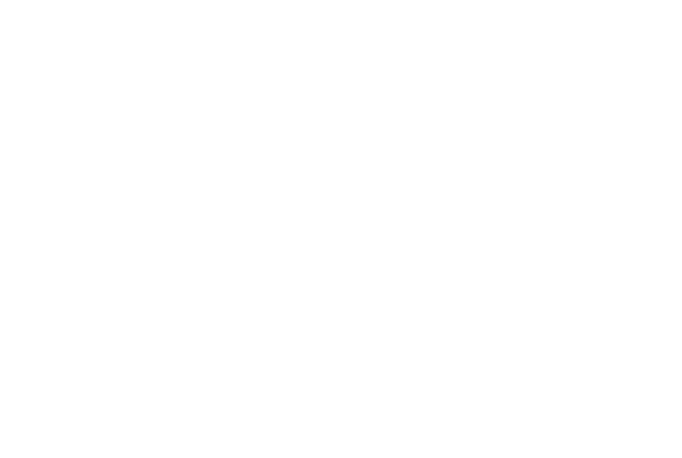
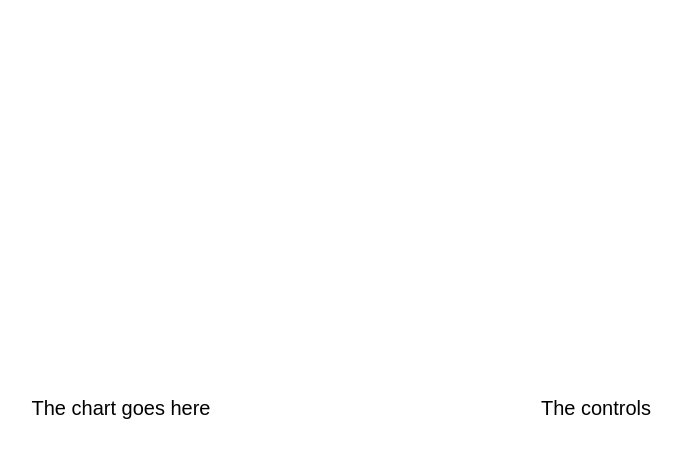
Before and after one commit to Jordanw95/chart-js-axis-plugin-demo, a React app: page / in a window 1280 px wide. Both pictures are taken after a click on the button "View demo...". Shown: the top 458 px of the page, without its empty margins (397-1079 px from the left). Built offline with nearby package versions, Linux system fonts and the light colour scheme; the HTML template or start-up script is replaced by a standard one.

Commit message:
container built, plugin demo, chart and chart controls components added

```diff
--- /dev/null
+++ b/src/components/chart-controls/chartControls.tsx
@@ -0,0 +1,22 @@
+import React from 'react';
+import Text from '../../ui/text';
+
+interface ChartControlsProps {}
+
+interface ChartControlsState {}
+
+class ChartControls extends React.Component<
+  ChartControlsProps,
+  ChartControlsState
+> {
+  constructor(props: ChartControlsProps) {
+    super(props);
+    this.state = {};
+  }
+
+  render() {
+    return <Text size="lg"> The controls </Text>;
+  }
+}
+
+export default ChartControls;
--- /dev/null
+++ b/src/components/chart-controls/index.tsx
@@ -0,0 +1,3 @@
+import ChartControls from './chartControls';
+
+export default ChartControls;
--- /dev/null
+++ b/src/components/chart/chart.tsx
@@ -0,0 +1,19 @@
+import React from 'react';
+import Text from '../../ui/text';
+
+interface ChartProps {}
+
+interface ChartState {}
+
+class Chart extends React.Component<ChartProps, ChartState> {
+  constructor(props: ChartProps) {
+    super(props);
+    this.state = {};
+  }
+
+  render() {
+    return <Text size="lg"> The chart goes here </Text>;
+  }
+}
+
+export default Chart;
--- /dev/null
+++ b/src/components/chart/index.tsx
@@ -0,0 +1,3 @@
+import Chart from './chart';
+
+export default Chart;
--- a/src/components/entrance/entrance.tsx
+++ b/src/components/entrance/entrance.tsx
@@ -5,20 +5,35 @@
 
 interface EntranceProps {
   onEnter: () => void;
+  fadeDuration: number;
+}
+
+interface EntranceState {
   fade: boolean;
 }
 
-class Entrance extends React.Component<EntranceProps, {}> {
+class Entrance extends React.Component<EntranceProps, EntranceState> {
   constructor(props: EntranceProps) {
     super(props);
+    this.state = {
+      fade: false,
+    };
   }
+
+  handleEnter = () => {
+    this.setState({ fade: true });
+    setTimeout(() => this.props.onEnter(), this.props.fadeDuration * 1000);
+  };
 
   render() {
     const bodyClass = `${styles['entrance-body']} ${
-      this.props.fade && styles.fade
+      this.state.fade && styles.fade
     }`;
+    const style = {
+      '--fade-out-duration': `${this.props.fadeDuration}s`,
+    } as React.CSSProperties;
     return (
-      <div className={bodyClass}>
+      <div className={bodyClass} style={style}>
         <div className={styles.container}>
           <div className={styles.left}>
             <div className={styles['icon-container']}>
@@ -36,7 +51,7 @@
           </div>
           <div className={styles.splitter}></div>
           <div className={styles['button-container']}>
-            <Button onClick={() => this.props.onEnter()} variant="fancy">
+            <Button onClick={() => this.handleEnter()} variant="fancy">
               View demo...
             </Button>
           </div>
--- a/src/components/entrance/style.css
+++ b/src/components/entrance/style.css
@@ -1,3 +1,7 @@
+:root{
+    --fade-out-duration: 3s;
+}
+
 .entrance-body{
     overflow: hidden;
     position: absolute;
@@ -11,7 +15,7 @@
 .fade {
     visibility: hidden;
     opacity: 0;
-    transition: visibility 0s 0.3s, opacity 0.4s linear;
+    transition: visibility 0s var(--fade-out-duration), opacity var(--fade-out-duration) linear;
 }
 
 .container{
--- /dev/null
+++ b/src/components/plugin-demo/index.tsx
@@ -0,0 +1,3 @@
+import PluginDemo from './pluginDemo';
+
+export default PluginDemo;
--- /dev/null
+++ b/src/components/plugin-demo/pluginDemo.tsx
@@ -0,0 +1,43 @@
+import React from 'react';
+import Text from '../../ui/text';
+import styles from './style.css';
+import ChartControls from '../chart-controls';
+import Chart from '../chart';
+
+interface PluginDemoProps {
+  visible: boolean;
+}
+
+interface PluginDemoState {
+  fadeIn: boolean;
+}
+
+class PluginDemo extends React.Component<PluginDemoProps, PluginDemoState> {
+  constructor(props: PluginDemoProps) {
+    super(props);
+    this.state = { fadeIn: false };
+  }
+
+  fadeIn = () => {
+    this.setState({ fadeIn: true });
+    console.log(this.state);
+  };
+
+  render() {
+    const { fadeIn } = this.state;
+    const mainClass = `${styles['main-container']} ${fadeIn && styles.visible}`;
+    console.log(mainClass);
+    return (
+      <div className={mainClass}>
+        <div className={styles['chart-container']}>
+          <Chart></Chart>
+        </div>
+        <div className={styles['controls']}>
+          <ChartControls></ChartControls>
+        </div>
+      </div>
+    );
+  }
+}
+
+export default PluginDemo;
--- /dev/null
+++ b/src/components/plugin-demo/style.css
@@ -0,0 +1,31 @@
+.main-container{
+    opacity:0;
+    overflow: hidden;
+    position: absolute;
+    width: 100%;
+    height: 100%;
+    display: flex;
+    justify-content: center;
+    align-items: center;
+}
+
+.visible{
+    visibility: visible;
+    opacity: 1;
+    transition: opacity 1s linear;
+}
+
+.chart-container{
+    display: flex;
+    align-items: center;
+    justify-content: center;
+    height: 480px;
+    width: 690px;
+}
+.controls{
+    display: flex;
+    align-items: center;
+    justify-content: center;
+    height: 480px;
+    width: 260px;
+}
--- a/src/containers/plugin.tsx
+++ b/src/containers/plugin.tsx
@@ -1,5 +1,6 @@
 import React from 'react';
 import Entrance from '../components/entrance';
+import PluginDemo from '../components/plugin-demo';
 import styles from './style.css';
 
 type Tabs = 'entrance' | 'demo';
@@ -9,22 +10,41 @@
 }
 
 class Plugin extends React.Component<{}, PluginState> {
+  private _pluginDemo: React.RefObject<PluginDemo>;
   constructor(props: {}) {
     super(props);
     this.state = {
       tab: 'entrance',
     };
+    this._pluginDemo = React.createRef();
   }
+
+  fadeInPluginDemo = () => {
+    setTimeout(() => this._pluginDemo.current?.fadeIn(), 10);
+  };
+
   handleEnter = () => {
     this.setState({ tab: 'demo' });
+    this.fadeInPluginDemo();
   };
   render() {
-    return (
-      <Entrance
-        onEnter={() => this.handleEnter()}
-        fade={this.state.tab !== 'entrance'}
-      ></Entrance>
-    );
+    switch (this.state.tab) {
+      case 'demo':
+        return (
+          <PluginDemo
+            ref={this._pluginDemo}
+            visible={this.state.tab === 'demo'}
+          ></PluginDemo>
+        );
+      case 'entrance':
+      default:
+        return (
+          <Entrance
+            onEnter={() => this.handleEnter()}
+            fadeDuration={0.3}
+          ></Entrance>
+        );
+    }
   }
 }
 
```
Also changed, not shown: src/components/chart-controls/style.css (added), src/components/chart/style.css (added), 1 other file (tests, documents, lock files or other folders).
